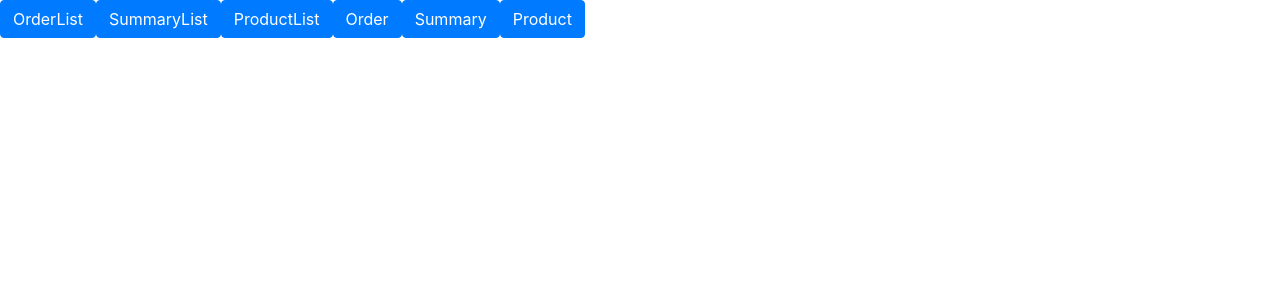
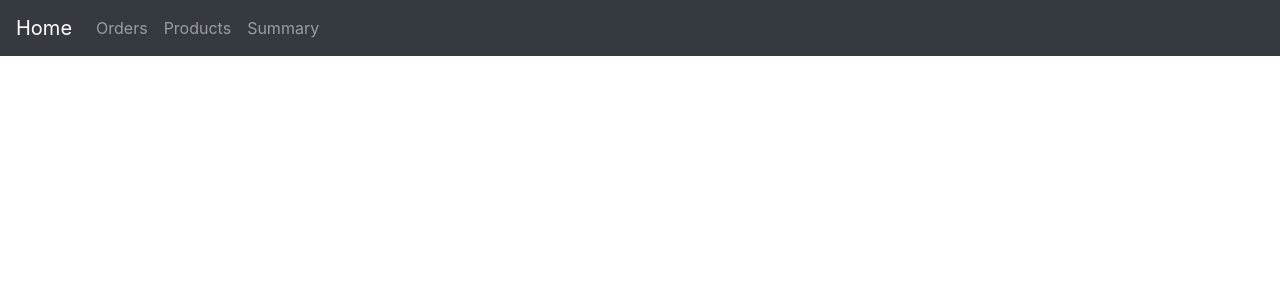
Before and after one commit to Moss4t/AFP_TenGeri, a React (Create React App) app in the folder frontend/: page /createSummary in a window 1280 px wide. Shown: the top 300 px of the page. Built offline with nearby package versions, Linux system fonts and the light colour scheme.

Commit message:
Create Navbar

```diff
--- a/frontend/package.json
+++ b/frontend/package.json
@@ -37,5 +37,8 @@
       "last 1 firefox version",
       "last 1 safari version"
     ]
+  },
+  "devDependencies": {
+    "react-router-dom": "^5.2.0"
   }
 }
--- a/frontend/src/App.js
+++ b/frontend/src/App.js
@@ -1,12 +1,35 @@
 
 import './App.css';
 import "bootstrap/dist/css/bootstrap.min.css";
-import MainScreen from "./components/MainScreen";
+import React, {Component} from "react"
+import {BrowserRouter as Router,Switch,Route} from 'react-router-dom';
+import NavigationBar from "./components/NavigationBar.js";
+import {Row, Container, Col} from "react-bootstrap";
+import OrderList from "./components/OrderList";
+import ProductList from "./components/ProductList";
+import SummaryList from "./components/SummaryList";
 
-function App() {
-  return (
-      <MainScreen/>
-  );
-}
+ class App extends Component {
+
+    render(){
+      return(<Router>
+          <NavigationBar/>
+          <Container>
+              <Row>
+                  <Col lg={12} className={"margin-top"}>
+                      <Switch>
+
+                          <Route path="/OrderList" exact component={OrderList}/>
+                          <Route path="/ProductList" exact component={ProductList}/>
+                          <Route path="/SummaryList" exact component={SummaryList}/>
+
+                      </Switch>
+                  </Col>
+              </Row>
+          </Container>
+
+      </Router>)
+      }
+ }
 
 export default App;
--- /dev/null
+++ b/frontend/src/components/NavigationBar.js
@@ -0,0 +1,23 @@
+import React from "react";
+import {Navbar, Nav} from 'react-bootstrap';
+import {Link} from "react-router-dom";
+
+class NavigationBar extends React.Component
+{
+    render() {
+        return(
+            <Navbar bg="dark" variant="dark">
+                <Link to={"home"} className={"navbar-brand"}>
+                    Home
+                </Link>
+                <Nav className="mr-auto">
+                    <Link to={"OrderList"} className={"nav-link"}>Orders</Link>
+                    <Link to={"ProductList"} className={"nav-link"}>Products</Link>
+                    <Link to={"SummaryList"} className={"nav-link"}>Summary</Link>
+                </Nav>
+            </Navbar>
+        )
+
+    }
+}
+export default NavigationBar
```
Also changed, not shown: 1 other file (tests, documents, lock files or other folders).
